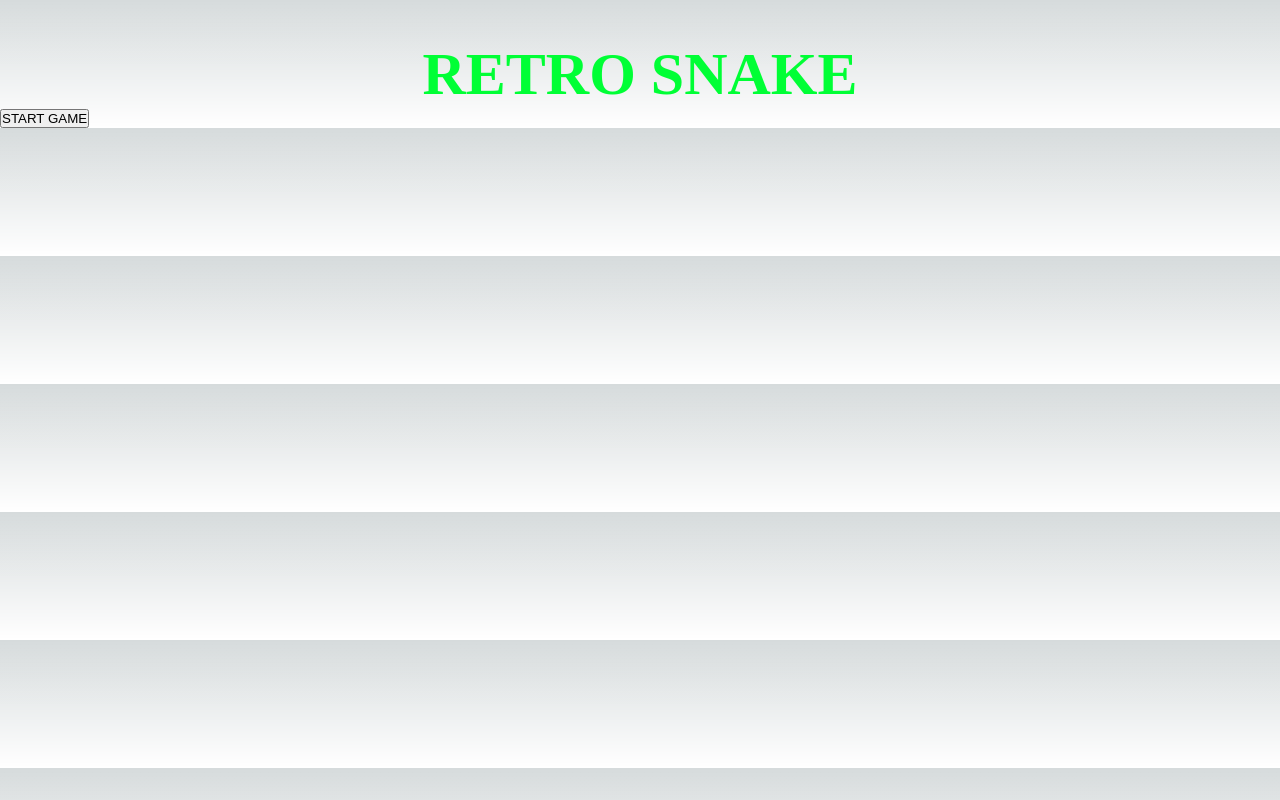
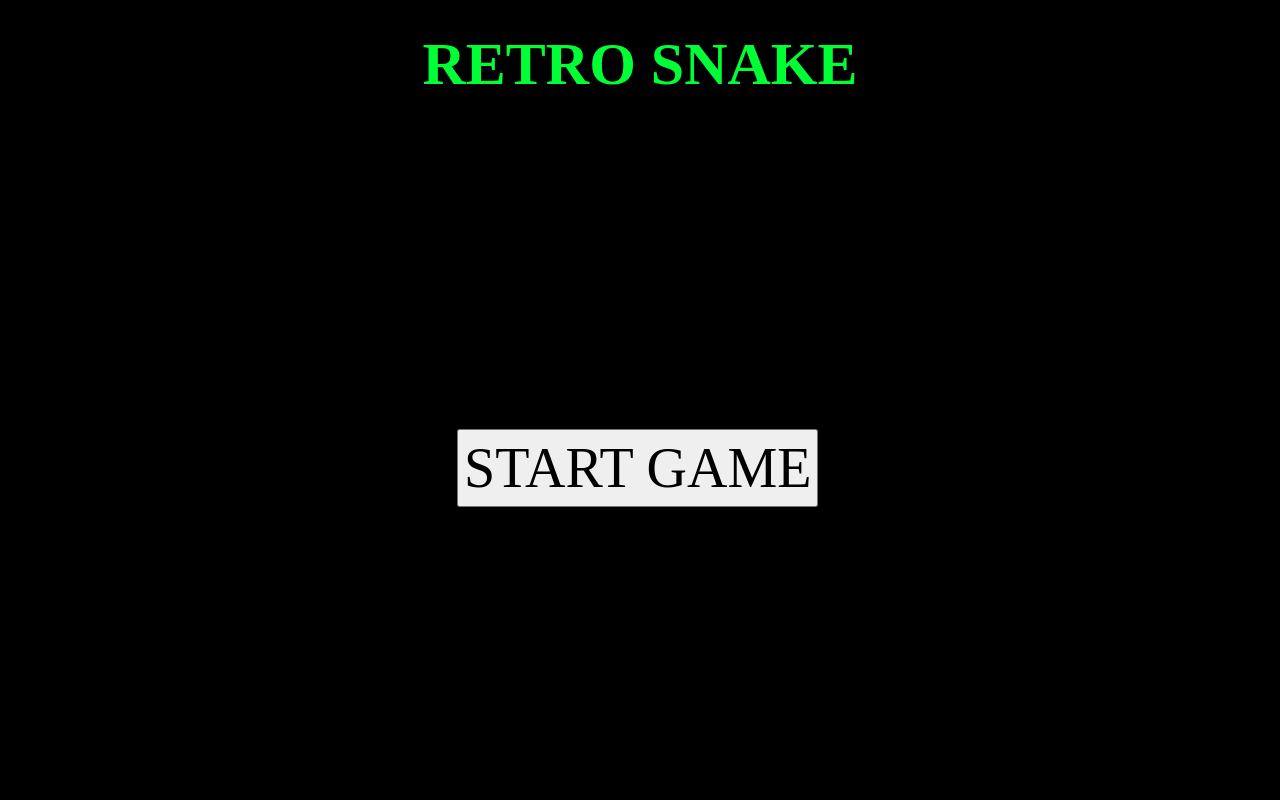
Before and after one commit to muhammed-basaran/retro-snake, a Next.js app: page / in a window 1280 px wide. Built offline with nearby package versions, Linux system fonts and the light colour scheme.

Commit message:
styled the start game button

```diff
--- a/components/Header.js
+++ b/components/Header.js
@@ -1,4 +1,3 @@
-import { reactStrictMode } from "../next.config";
 import styled from "styled-components";
 
 export default function Header() {
@@ -10,5 +9,6 @@ const StyledHeader = styled.h1`
   font-size: 60px;
   font-family: Public Pixel;
   color: #00ff35;
-  margin-top: 40px;
+  margin: 0;
+  padding-top: 30px;
 `;
--- a/components/MainHome.js
+++ /dev/null
@@ -1,7 +0,0 @@
-import Image from "next/image";
-
-export default function MainHome() {
-  return;
-
-  <Image alt="pic of retro snake" />;
-}
--- a/components/StartButton.js
+++ b/components/StartButton.js
@@ -1,3 +1,23 @@
+import styled from "styled-components";
+
 export default function StartButton() {
-  return <button>START GAME</button>;
+  return (
+    <StyledSection>
+      <StyledStartButton>START GAME</StyledStartButton>;
+    </StyledSection>
+  );
 }
+
+const StyledSection = styled.section`
+  position: relative;
+  height: 10rem;
+  bottom: -320px;
+  text-align: center;
+`;
+
+const StyledStartButton = styled.button`
+  font-size: 3.5rem;
+  margin: 10px;
+  padding: 5px;
+  font-family: Public Pixel;
+`;
--- a/src/pages/index.js
+++ b/src/pages/index.js
@@ -1,20 +1,19 @@
-import Head from "next/head";
-import Image from "next/image";
-import { Inter } from "next/font/google";
-import styles from "<snake>/styles/Home.module.css";
 import Header from "../../components/Header";
-import MainHome from "../../components/MainHome";
-import { Fragment } from "react";
 import StartButton from "../../components/StartButton";
-
-const inter = Inter({ subsets: ["latin"] });
+import styled from "styled-components";
 
 export default function Home() {
   return (
-    <Fragment>
+    <StyledMain>
       <Header />
-      <MainHome />
       <StartButton />
-    </Fragment>
+    </StyledMain>
   );
 }
+
+const StyledMain = styled.main`
+  background-color: black;
+  width: 100vw;
+  height: 100vh;
+  margin: 0;
+`;
```
